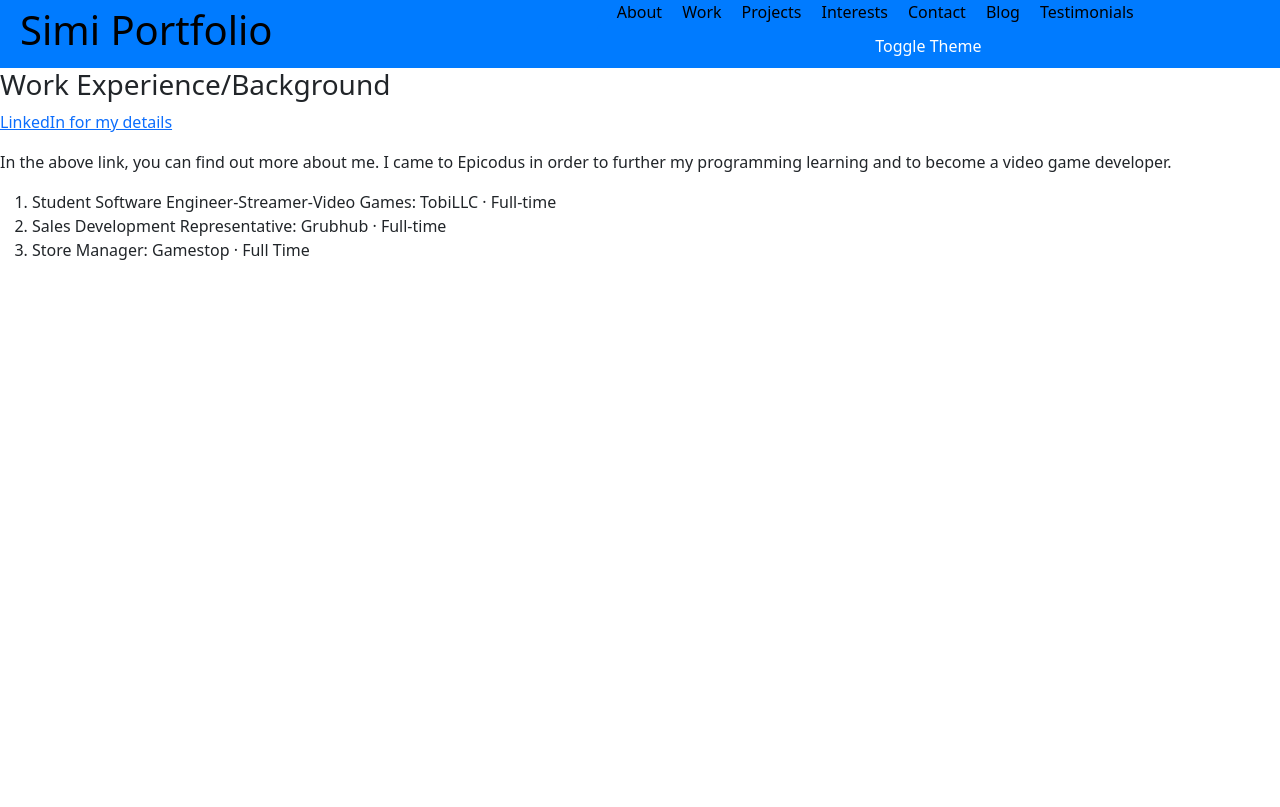
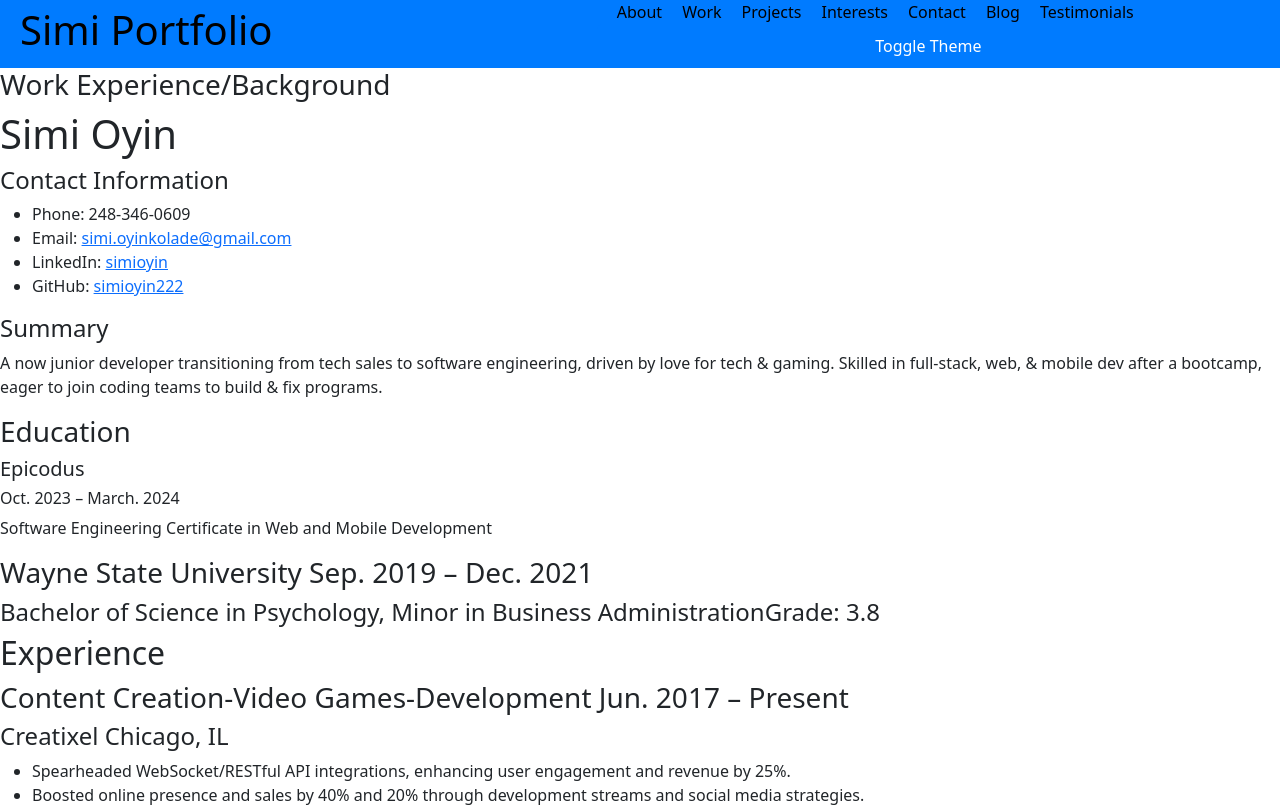
Before and after one commit to simioyin222/React-Js-Portfolio, a React (Create React App) app: page /work in a window 1280 px wide. Shown: the top 807 px of the page. Built offline with nearby package versions, Linux system fonts and the light colour scheme.

Commit message:
add resume to project

```diff
--- a/package.json
+++ b/package.json
@@ -9,6 +9,7 @@
     "bootstrap": "^5.3.2",
     "contentful": "^10.8.3",
     "fullpage.js": "^4.0.22",
+    "marked": "^12.0.1",
     "react": "^18.2.0",
     "react-dom": "^18.2.0",
     "react-icons": "^5.0.1",
--- /dev/null
+++ b/public/resume.md
@@ -0,0 +1,68 @@
+# Simi Oyin
+
+#### Contact Information
+- Phone: 248-346-0609
+- Email: [simi.oyinkolade@gmail.com](mailto:simi.oyinkolade@gmail.com)
+- LinkedIn: [simioyin](https://linkedin.com/in/simioyin)
+- GitHub: [simioyin222](https://github.com/simioyin222)
+
+#### Summary
+A now junior developer transitioning from tech sales to software engineering, driven by love for tech & gaming. Skilled in full-stack, web, & mobile dev after a bootcamp, eager to join coding teams to build & fix programs.
+
+### Education
+
+##### Epicodus
+###### <span class="spacer"></span><span class="normal">Oct. 2023 &ndash; March. 2024</span>
+Software Engineering <span class="spacer"></span>Certificate in Web and Mobile Development
+
+### Wayne State University <span class="spacer"></span><span class="normal">Sep. 2019 &ndash; Dec. 2021</span>
+
+#### Bachelor of Science in Psychology, Minor in Business Administration<span class="spacer"></span>Grade: 3.8
+
+## Experience
+
+### Content Creation-Video Games-Development <span class="spacer"></span><span class="normal">Jun. 2017 &ndash; Present</span>
+
+#### Creatixel <span class="spacer"></span> Chicago, IL
+
+- Spearheaded WebSocket/RESTful API integrations, enhancing user engagement and revenue by 25%.
+- Boosted online presence and sales by 40% and 20% through development streams and social media strategies.
+- Conducted game design research, leveraging demographics to enhance UX.
+
+### Mobile & Web Developer <span class="spacer"></span><span class="normal">Oct. 2023 &ndash; Present</span>
+
+#### Epicodus <span class="spacer"></span> Hybrid
+
+- Completed over or wip 80+ different projects that use full-stack technologies, showcasing proficiency in front-end and back-end technologies.
+- Embraced pair programming, enhancing collaboration and coding skills.
+- Applied testing and constant refactoring, ensuring high code quality and reliability.
+
+### Sales Development Representative <span class="spacer"></span><span class="normal">Nov. 2021 &ndash; Oct. 2023</span>
+
+#### Grubhub <span class="spacer"></span> Chicago, IL
+- Exceeded sales targets through strategic analysis, achieving 120% of quota for 4 consecutive months.
+- Mastered SAS tech, enhancing client communication and handling objections effectively.
+
+### Video Games Sales Rep <span class="spacer"></span><span class="normal">Jan. 2020 &ndash; Dec. 2021</span>
+
+#### Noiz <span class="spacer"></span> Remote/Rochester Hills, MI
+
+- Achieved monthly sales targets, enhancing customer engagement with product demos.
+- Grew sales by 15% through effective cold-calling and networking.
+
+### Store Manager <span class="spacer"></span><span class="normal">Nov. 2017 &ndash; Nov. 2019</span>
+
+#### GameStop <span class="spacer"></span> West Bloomfield Township, MI
+
+- Resolved complex billing and system issues, optimizing operational efficiency.
+- Supported HR tasks, improving recruitment and employee onboarding processes.
+
+### Projects
+- <a href="https://github.com/simioyin222/Vendor-Project">Vendor Org:</a> Helps manages vendors and their orders and purchasing of baked goods.
+- <a href="https://github.com/simioyin222/Band_Buddies">Band Buddies:</a> Helps find bands coming/performing in a particular area.
+- <a href="https://github.com/simioyin222/Currency-Exhange">Currency Exchange:</a> Calculates exchange rates between various currencies.
+##### Technical and Soft Skills
+
+##### <span class="indent"></span>**Full-Stack Development**: HTML, CSS, JavaScript, Angular.js, React (including Redux, NoSQL, APIs), jQuery, AJAX, .NET (ASP.NET Web API, ASP.NET Core, ASP.NET MVC), Ruby on Rails, Node.js C#, Ruby, JavaScript, Agile methodologies, Test-Driven Development (TDD), Pair programming, Building APIs, Database Basics, Many-To-Many Relationships, Authentication, Functional Programming with JavaScript
+
+##### <span class="indent"></span>**Soft Skills**: Communication,  Collabration ,  Video Games,  New Business Development,  Organization,  Problem Solving,  Patience,  Attention to detail,  Adaptability,  Active Listener,  Creativity , Live Testing/Demonstrations
--- a/src/components/Work.js
+++ b/src/components/Work.js
@@ -1,26 +1,21 @@
-import React from 'react';
+import React, { useState, useEffect } from 'react';
+import { marked } from 'marked';  // new way to do marked
 
 function Work() {
-  return (
-    <div>
-      <h3>Work Experience/Background</h3>
-      <p>
-        <a href="https://www.linkedin.com/in/simioyin/">LinkedIn for my details</a>
-      </p>
-      <p>
-        In the above link, you can find out more about me. I came to Epicodus in
-        order to further my programming learning and to become a video game
-        developer.
-      </p>
-      <ol>
-        <li>
-          Student Software Engineer-Streamer-Video Games: TobiLLC · Full-time
-        </li>
-        <li>Sales Development Representative: Grubhub · Full-time</li>
-        <li>Store Manager: Gamestop · Full Time</li>
-      </ol>
-    </div>
-  );
+    const [resumeHtml, setResumeHtml] = useState('');
+
+    useEffect(() => {
+        fetch('/resume.md')
+            .then(response => response.text())
+            .then(text => setResumeHtml(marked.parse(text))); // Use marked.parse() to convert Markdown to HTML
+    }, []);
+
+    return (
+        <div>
+            <h3>Work Experience/Background</h3>
+            <div dangerouslySetInnerHTML={{ __html: resumeHtml }} />
+        </div>
+    );
 }
 
 export default Work;
```
Also changed, not shown: 1 other file (tests, documents, lock files or other folders).
